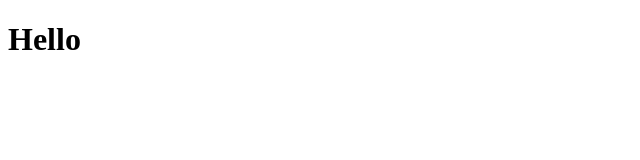
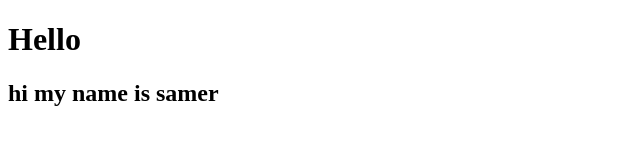
Before and after one commit to Samer7777/first-repository, a plain HTML site: page index.html in a window 1280 px wide. Shown: the whole page, without its empty margins (0-640 px from the left). Drawn offline with Linux system fonts and the light colour scheme.

Commit message:
adding h2

```diff
--- a/index.html
+++ b/index.html
@@ -8,6 +8,7 @@
 </head>
 <body>
     <h1>Hello </h1>
+    <h2>hi my name is samer </h2>
 
 </body>
 </html>
```
